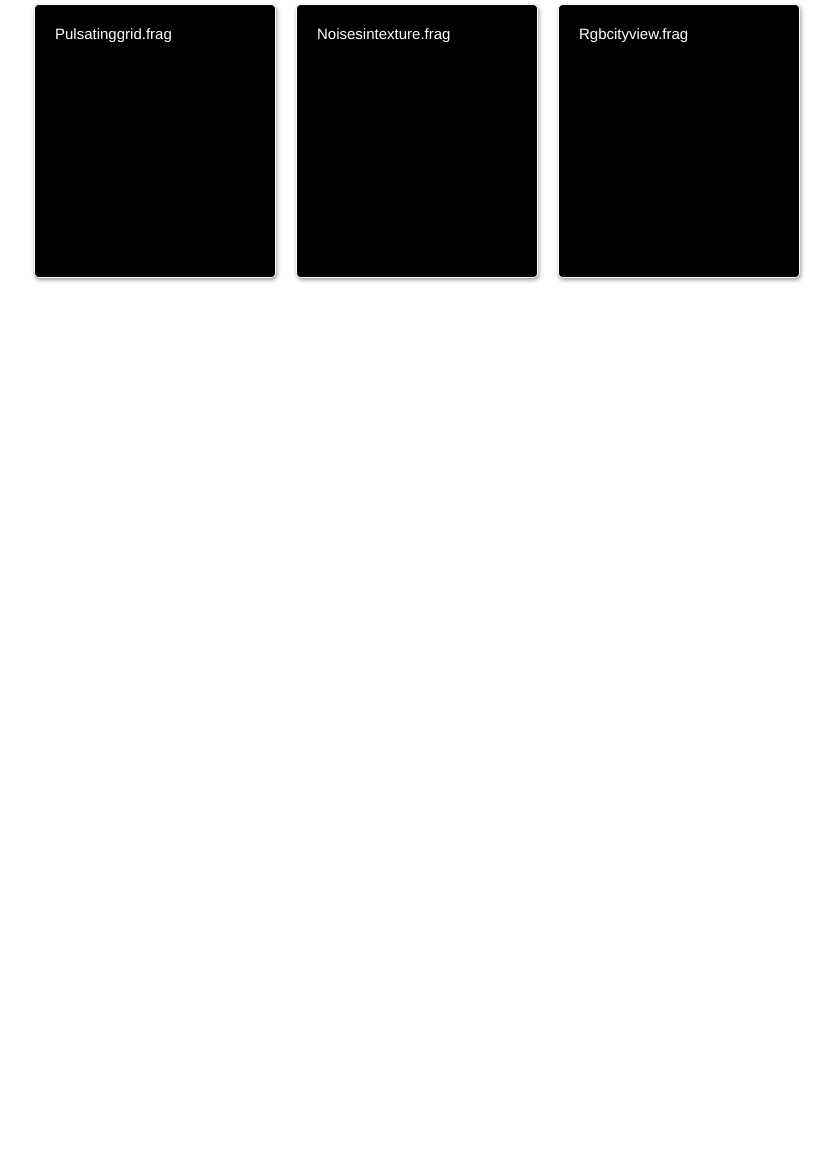
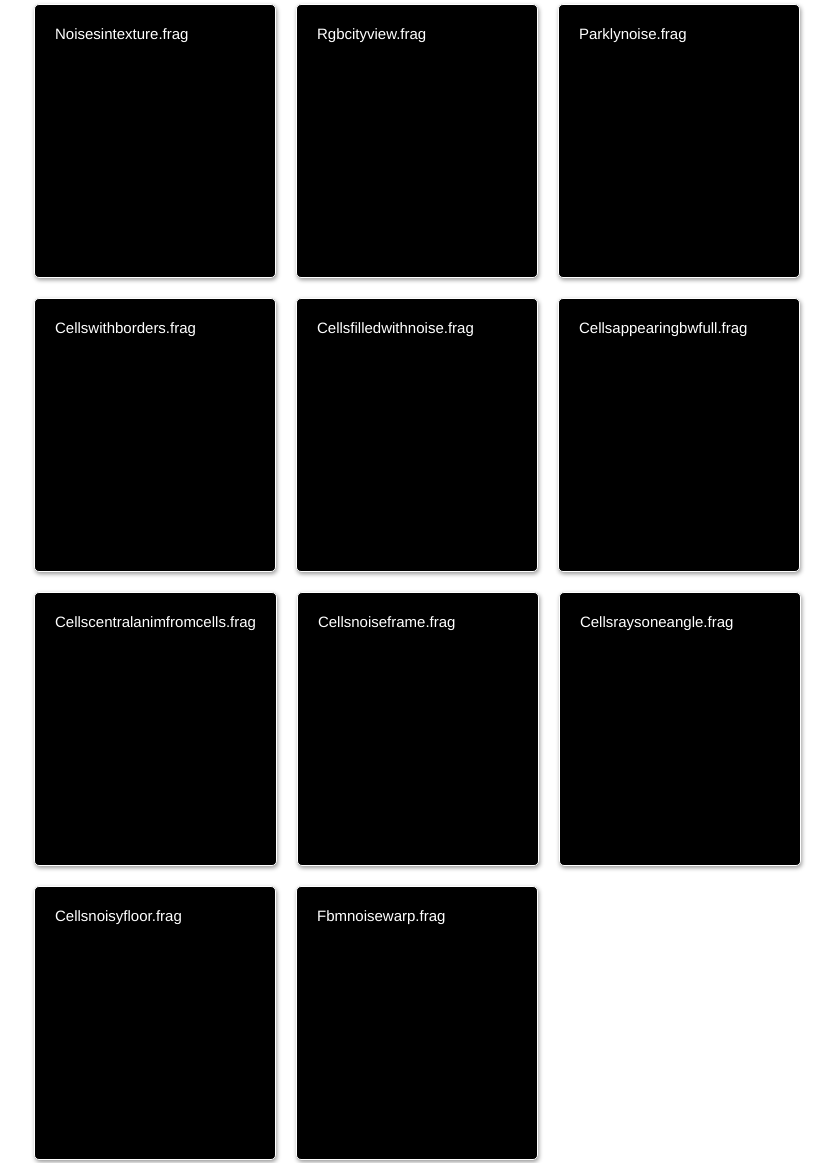
Before and after one commit to xanpj/xanpj.github.io, a plain HTML site: page index.html in a window 1280 px wide. Shown: the part 3278-4441 px from the top of the page, without its empty margins (216-1052 px from the left). Before the commit the page ends 3586 px from the top, so only its background shows below. Drawn offline with Linux system fonts and the light colour scheme.

Commit message:
updated index

```diff
--- a/index.html
+++ b/index.html
@@ -1,6 +1,6 @@
  <html>
  <head>
-	<script type="text/javascript" src="https://rawgit.com/patriciogonzalezvivo/glslCanvas/master/dist/GlslCanvas.js"></script>
+  <script type="text/javascript" src="https://rawgit.com/patriciogonzalezvivo/glslCanvas/master/dist/GlslCanvas.js"></script>
 
 <style>
   body {
@@ -98,7 +98,6 @@ var frags = [
   "graphicsnoisycamera.frag",
   "graphicscellflow.frag",
   "graphicnoisyoutlinesquare.frag",
-  "graphicconcentriccirclesmoving.frag",
   "graphicpointwaves.frag",
   "graphicscanninglines.frag",
   "graphicmovingpartylight.frag",
@@ -106,7 +105,16 @@ var frags = [
   "graphiccircleoflights.frag",
   "graphicpulsatinggrid.frag",
   "graphicnoisesintexture.frag",
-  "graphicrgbcityview.frag"
+  "graphicrgbcityview.frag",
+  "graphicsparklynoise.frag",
+  "graphiccellswithborders.frag",
+  "graphiccellsfilledwithnoise.frag",
+  "graphiccellsappearingbwfull.frag",
+  "graphiccellscentralanimfromcells.frag",
+  "graphiccellsnoiseframe.frag",
+  "graphiccellsraysoneangle.frag",
+  "graphiccellsnoisyfloor.frag",
+  "graphicfbmnoisewarp.frag"
 ];
 
 /*
```
